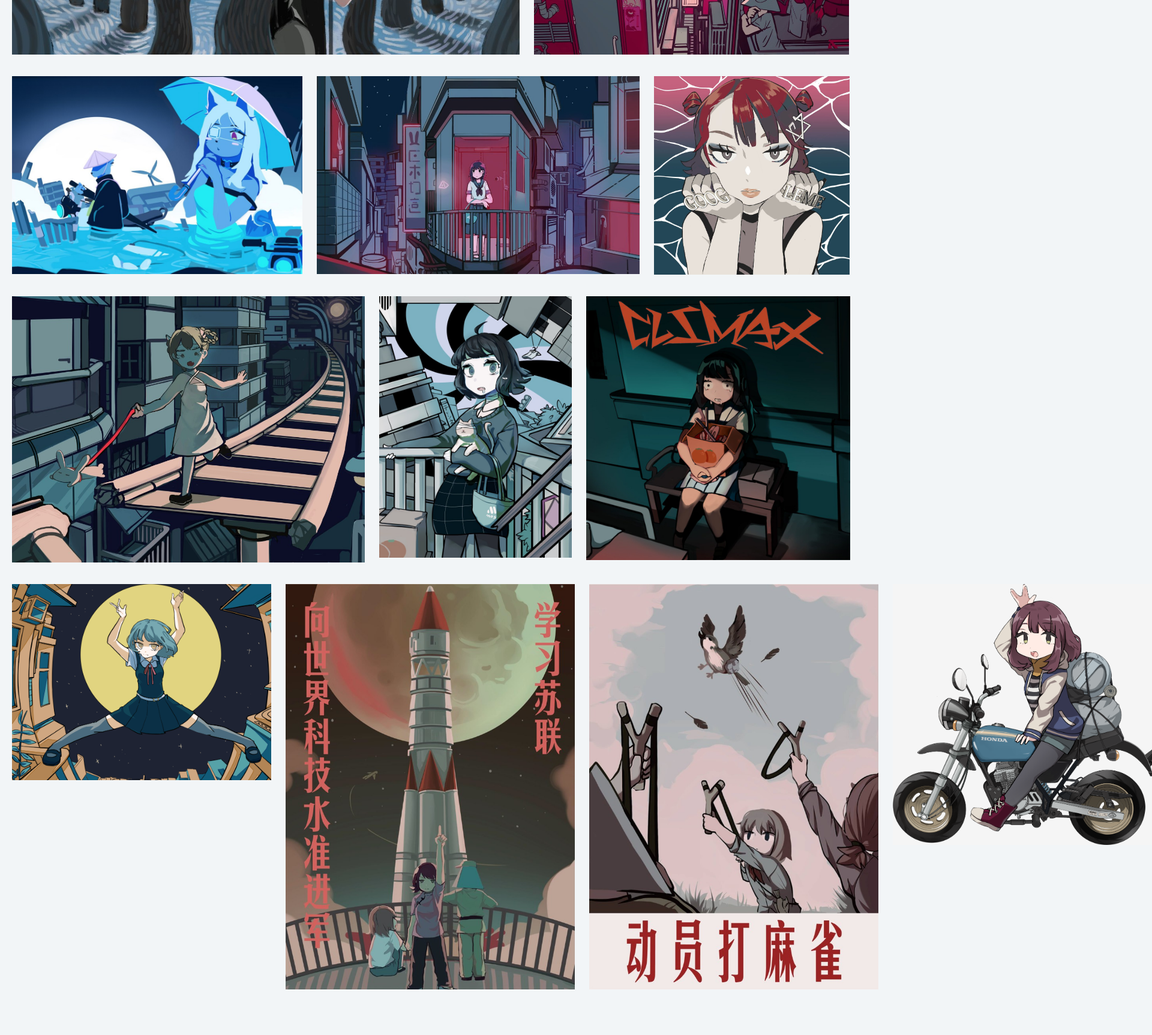
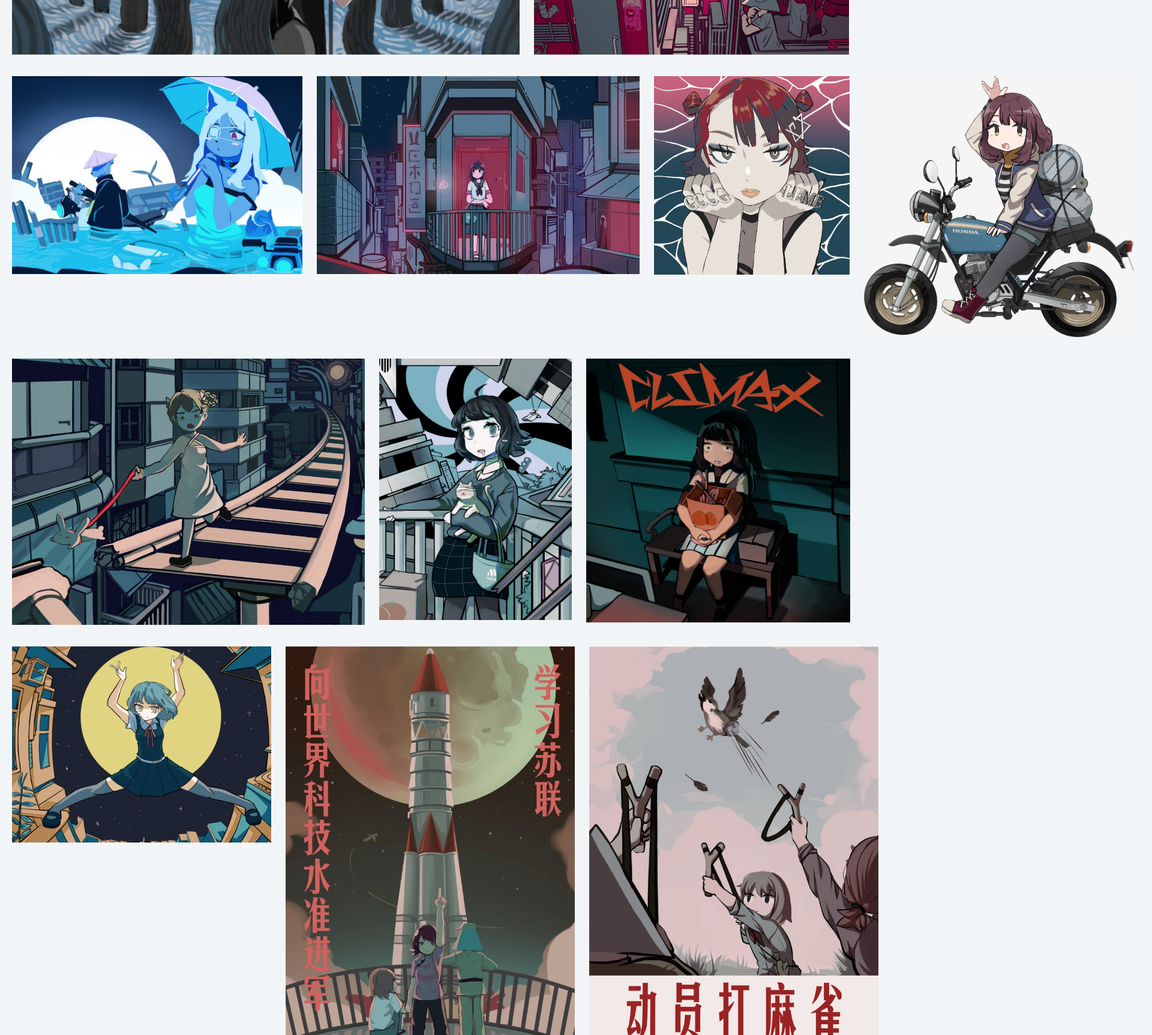
Before and after one commit to fish0119freelancer/numbermu_portfolio, a Next.js app: page /art in a window 1280 px wide. Shown: the part 8460-10186 px from the top of the page at 60% size, 1920 px wide, since content can reach past the window. Built offline with nearby package versions, Linux system fonts and the light colour scheme.

Commit message:
chore: update site content

```diff
--- a/data/art.js
+++ b/data/art.js
@@ -282,6 +282,13 @@ export const artItems = [
     "row": 19
   },
   {
+    "image": "/images/content/0f5749747e19e3b4bac801391f1824fe97b7d0a031cc402c4b73fa20343ea988.png",
+    "slug": "untitled-2",
+    "title": "",
+    "caption": "",
+    "href": ""
+  },
+  {
     "image": "/images/art/78586535_p0-1.jpg",
     "width": 321,
     "row": 19
@@ -300,13 +307,5 @@ export const artItems = [
     "image": "/images/art/66531189_2683867704970333_2345069499578843136_n.jpg",
     "width": 482,
     "row": 20
-  },
-  {
-    "image": "/images/content/0f5749747e19e3b4bac801391f1824fe97b7d0a031cc402c4b73fa20343ea988.png",
-    "slug": "untitled-2",
-    "title": "",
-    "caption": "",
-    "href": "",
-    "row": 20
   }
 ];
```
